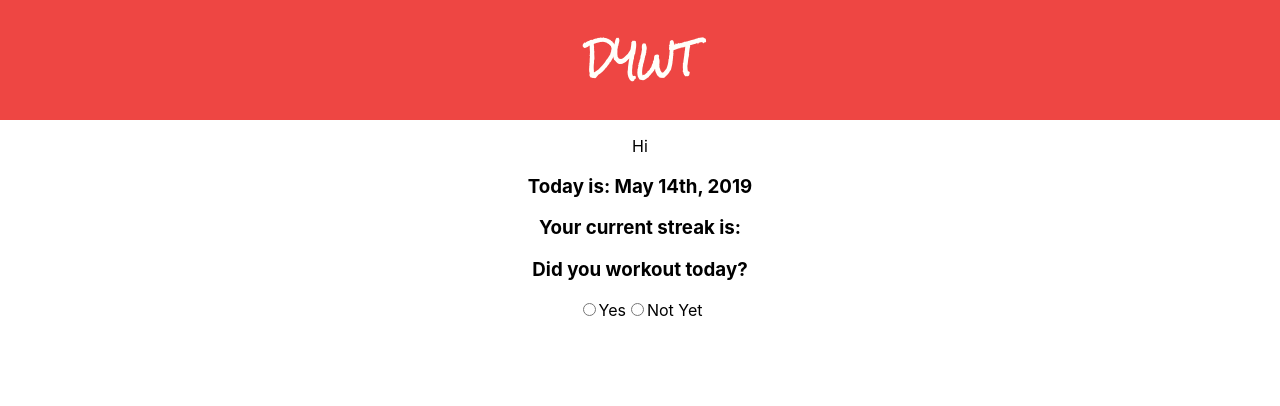
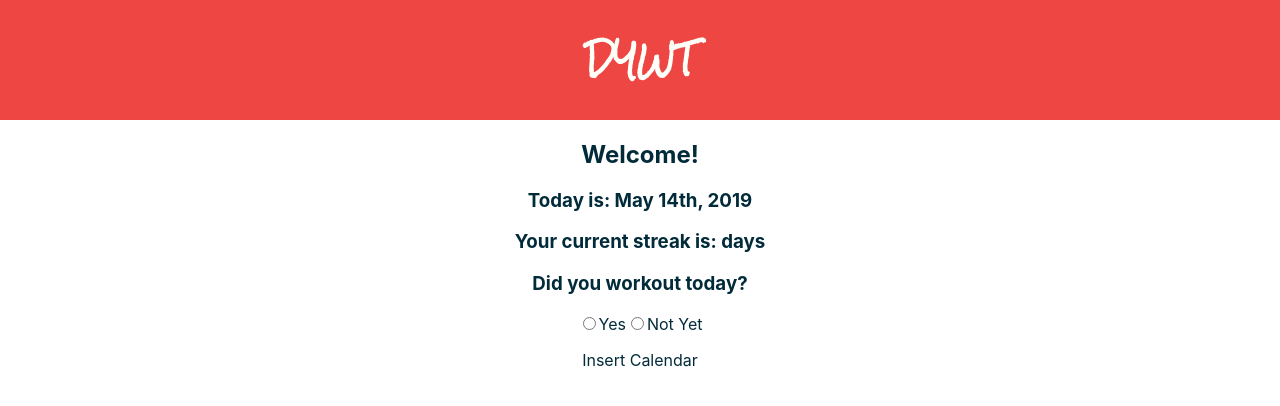
Before and after one commit to brittbmh/workout_tracker, a React (Create React App) app: page / in a window 1280 px wide. Shown: the top 406 px of the page. Built offline with nearby package versions, Linux system fonts and the light colour scheme.

Commit message:
added calendar and question components

```diff
--- a/src/components/App/App.css
+++ b/src/components/App/App.css
@@ -1,5 +1,6 @@
 .App {
   text-align: center;
+  color: #022B3A;
 }
 
 .App-header {
--- a/src/components/App/App.js
+++ b/src/components/App/App.js
@@ -2,6 +2,8 @@ import React from 'react';
 import './App.css';
 import PullDate from '../PullDate/PullDate'
 import Streak from '../Streak/Streak';
+import Calendar from '../Calendar/Calendar';
+import Question from '../Question/Question';
 
 function App() {
   return (
@@ -14,13 +16,8 @@ function App() {
       <div>
         <PullDate />
         <Streak />
-        <h3>
-          Did you workout today?
-        </h3>
-        <input type="radio" id="yes-button" name="workout-button"/>
-        <label htmlFor="yes-button">Yes</label>
-        <input type="radio" id="not-yet-button" name="workout-button"/>
-        <label htmlFor="not=yet-button">Not Yet</label>
+        <Question />
+        <Calendar />
       </div>
     </div>
   );
--- /dev/null
+++ b/src/components/Calendar/Calendar.js
@@ -0,0 +1,14 @@
+import React, { Component } from 'react';
+
+class Calendar extends Component {
+
+    render() {
+        return (
+            <div>
+                <p>Insert Calendar</p>
+            </div>
+        )
+    }
+}
+
+export default Calendar;
--- a/src/components/PullDate/PullDate.js
+++ b/src/components/PullDate/PullDate.js
@@ -5,8 +5,6 @@ import moment from 'moment';
 class PullDate extends Component {
     getCurrentDate = () => {
         const today = new Date();
-
-
         const dd = today.getDate();
         console.log(dd);
         const mm = today.getMonth() + 1; //January is 0!
@@ -20,7 +18,7 @@ class PullDate extends Component {
     render() {
         return (
             <div>
-                <p>Hi</p>
+                <h2>Welcome!</h2>
                 <h3>Today is: { moment(this.getCurrentDate()).format("MMM Do, YYYY")}</h3>
             </div>
         )
--- /dev/null
+++ b/src/components/Question/Question.js
@@ -0,0 +1,20 @@
+import React, { Component } from 'react';
+
+class Question extends Component {
+
+    render() {
+        return (
+            <div>
+                <h3>
+                    Did you workout today?
+                </h3>
+                <input type="radio" id="yes-button" name="workout-button" />
+                <label htmlFor="yes-button">Yes</label>
+                <input type="radio" id="not-yet-button" name="workout-button" />
+                <label htmlFor="not=yet-button">Not Yet</label>
+            </div>
+        )
+    }
+}
+
+export default Question;
--- a/src/components/Streak/Streak.js
+++ b/src/components/Streak/Streak.js
@@ -1,11 +1,15 @@
-import React, { Component} from 'react';
+import React, { Component } from 'react';
 
 class Streak extends Component {
+    streakCount = () => {
+        return 10;
+    }
+
     render() {
         return (
-        <div>
-            <h3>Your current streak is: </h3>
-        </div>
+            <div>
+                <h3>Your current streak is: {this.streakCount} days</h3>
+            </div>
         )
     }
 }
```
